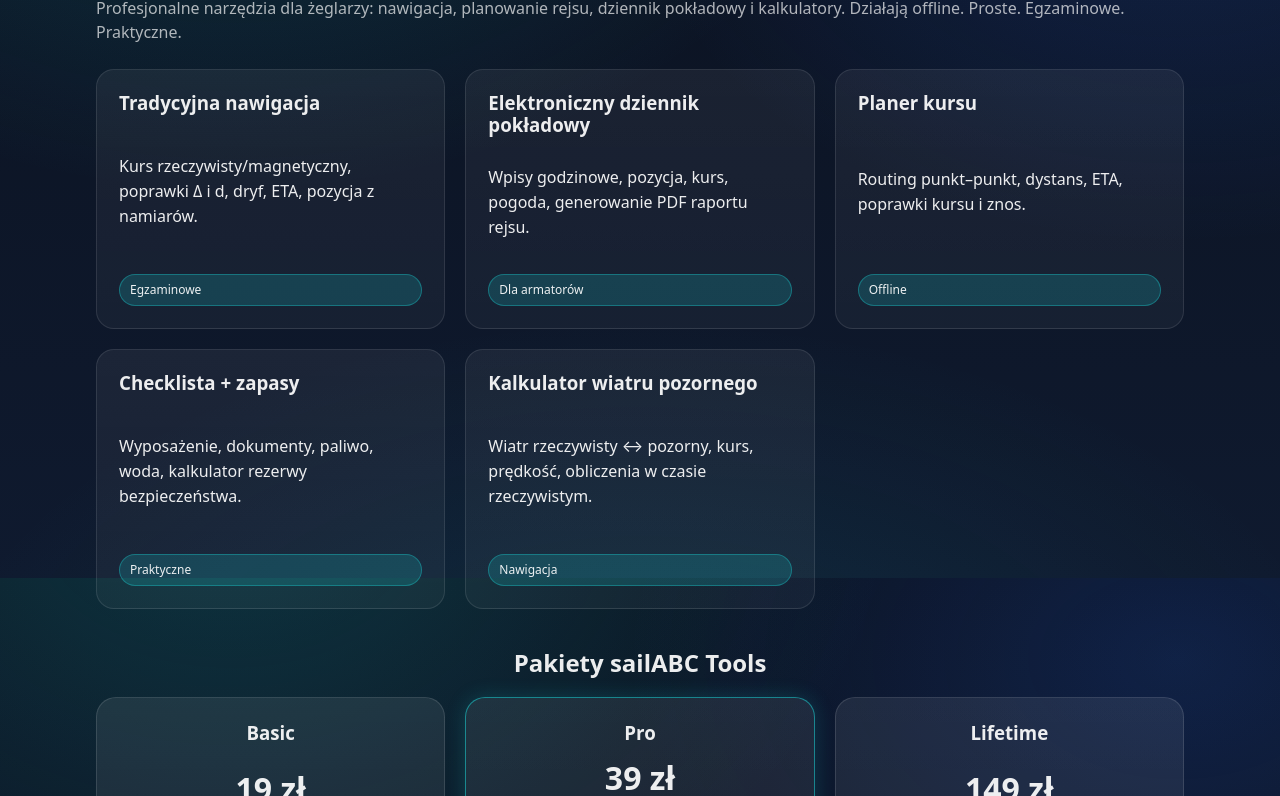
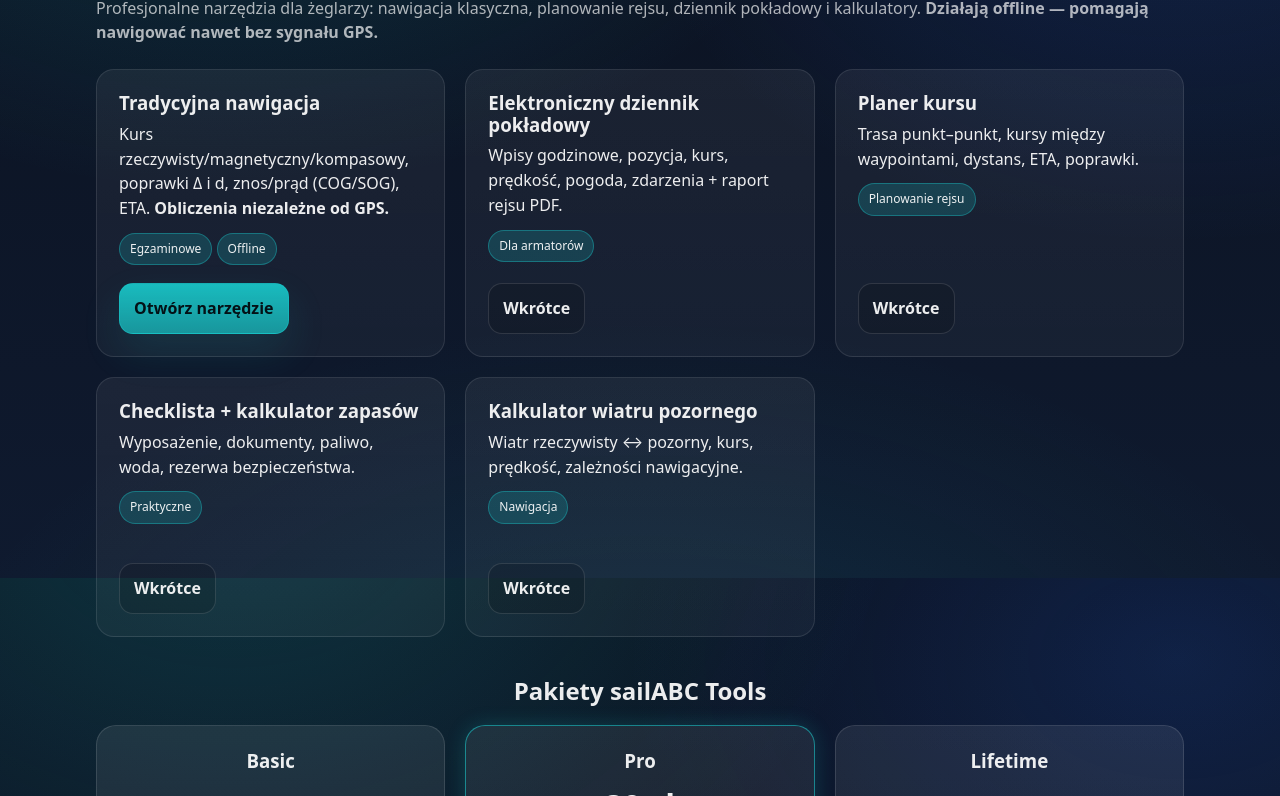
Before and after one commit to czarnecki07-gif/sailABC, a website: page oprogramowanie.html in a window 1280 px wide. Shown: the part 222-1018 px from the top of the page. Drawn offline with Linux system fonts and the light colour scheme.

Commit message:
Update oprogramowanie.html

```diff
--- a/oprogramowanie.html
+++ b/oprogramowanie.html
@@ -5,100 +5,147 @@
   <meta name="viewport" content="width=device-width, initial-scale=1" />
 
   <title>Oprogramowanie dla żeglarzy – sailABC Tools</title>
-  <meta name="description" content="sailABC Tools – narzędzia nawigacyjne, dziennik pokładowy, planer rejsu, checklisty i kalkulatory dla żeglarzy. Wersje Basic, Pro i Lifetime." />
+  <meta name="description" content="sailABC Tools – narzędzia nawigacyjne, dziennik pokładowy, planer rejsu, checklisty i kalkulatory dla żeglarzy. Działają offline i bez GPS." />
 
-  <link rel="stylesheet" href="/style.css" />
-  <link rel="stylesheet" href="/oprogramowanie.css" />
+  <link rel="stylesheet" href="style.css" />
+  <link rel="stylesheet" href="oprogramowanie.css" />
 </head>
 
 <body>
 
 <header class="site-header">
   <div class="container header-inner">
-    <a class="brand" href="/">
-      <img class="brand-logo" src="/logo.png" alt="sailABC.com">
+    <a class="brand" href="index.html" aria-label="sailABC — strona główna">
+      <img class="brand-logo" src="logo.png" alt="sailABC.com">
       <span class="brand-name">sailABC.com</span>
     </a>
 
-    <nav class="site-nav">
-      <a class="nav-btn" href="/nawigacja.htm">Nawigacja</a>
-      <a class="nav-btn" href="/manewry.html">Manewry</a>
-      <a class="nav-btn" href="/bezpieczenstwo.html">Bezpieczeństwo</a>
-      <a class="nav-btn nav-btn-accent" href="/oprogramowanie.html">Oprogramowanie</a>
+    <nav class="site-nav" aria-label="Nawigacja">
+      <a class="nav-btn" href="nawigacja.htm">Nawigacja</a>
+      <a class="nav-btn" href="manewry.html">Manewry</a>
+      <a class="nav-btn" href="bezpieczenstwo.html">Bezpieczeństwo</a>
+      <a class="nav-btn nav-btn-accent" href="oprogramowanie.html">Oprogramowanie</a>
+      <a class="nav-btn" href="quizy.html">Testy i quizy</a>
     </nav>
   </div>
 </header>
 
 <main class="page-tools">
 
+  <!-- ================= HERO ================= -->
   <section class="container tools-hero">
     <h1>sailABC Tools</h1>
     <p class="muted">
-    Profesjonalne narzędzia dla żeglarzy: nawigacja, planowanie rejsu, dziennik pokładowy i kalkulatory.
-    Działają offline. Proste. Egzaminowe. Praktyczne.
+      Profesjonalne narzędzia dla żeglarzy: nawigacja klasyczna, planowanie rejsu,
+      dziennik pokładowy i kalkulatory.
+      <strong>Działają offline — pomagają nawigować nawet bez sygnału GPS.</strong>
     </p>
   </section>
 
-<!-- ====== APLIKACJE ====== -->
+  <!-- ================= NARZĘDZIA ================= -->
+  <section class="container tools-grid" aria-label="Lista narzędzi">
 
-<section class="container tools-grid">
-
-  <!-- 1 -->
-  <div class="tool-card">
+    <!-- Tradycyjna nawigacja -->
+    <article class="tool-card">
+      <div>
         <h3>Tradycyjna nawigacja</h3>
         <p>
-      Kurs rzeczywisty/magnetyczny, poprawki Δ i d, dryf, ETA,
-      pozycja z namiarów.
+          Kurs rzeczywisty/magnetyczny/kompasowy, poprawki Δ i d,
+          znos/prąd (COG/SOG), ETA.
+          <strong>Obliczenia niezależne od GPS.</strong>
         </p>
+        <div class="tool-meta">
           <span class="badge">Egzaminowe</span>
+          <span class="badge">Offline</span>
         </div>
+      </div>
+      <div class="tool-actions">
+        <a class="btn btn-primary btn-full" href="tools-nawigacja.html">
+          Otwórz narzędzie
+        </a>
+      </div>
+    </article>
 
-  <!-- 2 -->
-  <div class="tool-card">
+    <!-- Dziennik -->
+    <article class="tool-card">
+      <div>
         <h3>Elektroniczny dziennik pokładowy</h3>
         <p>
-      Wpisy godzinowe, pozycja, kurs, pogoda,
-      generowanie PDF raportu rejsu.
+          Wpisy godzinowe, pozycja, kurs, prędkość, pogoda, zdarzenia
+          + raport rejsu PDF.
         </p>
+        <div class="tool-meta">
           <span class="badge">Dla armatorów</span>
         </div>
+      </div>
+      <div class="tool-actions">
+        <a class="btn btn-ghost btn-full" href="#" aria-disabled="true">
+          Wkrótce
+        </a>
+      </div>
+    </article>
 
-  <!-- 3 -->
-  <div class="tool-card">
+    <!-- Planer -->
+    <article class="tool-card">
+      <div>
         <h3>Planer kursu</h3>
         <p>
-      Routing punkt–punkt, dystans, ETA,
-      poprawki kursu i znos.
+          Trasa punkt–punkt, kursy między waypointami,
+          dystans, ETA, poprawki.
         </p>
-    <span class="badge">Offline</span>
+        <div class="tool-meta">
+          <span class="badge">Planowanie rejsu</span>
         </div>
+      </div>
+      <div class="tool-actions">
+        <a class="btn btn-ghost btn-full" href="#" aria-disabled="true">
+          Wkrótce
+        </a>
+      </div>
+    </article>
 
-  <!-- 4 -->
-  <div class="tool-card">
-    <h3>Checklista + zapasy</h3>
+    <!-- Checklista -->
+    <article class="tool-card">
+      <div>
+        <h3>Checklista + kalkulator zapasów</h3>
         <p>
           Wyposażenie, dokumenty, paliwo, woda,
-      kalkulator rezerwy bezpieczeństwa.
+          rezerwa bezpieczeństwa.
         </p>
+        <div class="tool-meta">
           <span class="badge">Praktyczne</span>
         </div>
+      </div>
+      <div class="tool-actions">
+        <a class="btn btn-ghost btn-full" href="#" aria-disabled="true">
+          Wkrótce
+        </a>
+      </div>
+    </article>
 
-  <!-- 5 -->
-  <div class="tool-card">
+    <!-- Wiatr -->
+    <article class="tool-card">
+      <div>
         <h3>Kalkulator wiatru pozornego</h3>
         <p>
           Wiatr rzeczywisty ↔ pozorny,
-      kurs, prędkość, obliczenia w czasie rzeczywistym.
+          kurs, prędkość, zależności nawigacyjne.
         </p>
+        <div class="tool-meta">
           <span class="badge">Nawigacja</span>
         </div>
+      </div>
+      <div class="tool-actions">
+        <a class="btn btn-ghost btn-full" href="#" aria-disabled="true">
+          Wkrótce
+        </a>
+      </div>
+    </article>
 
   </section>
 
-<!-- ====== CENNIK ====== -->
-
-<section class="container pricing">
-
+  <!-- ================= CENNIK ================= -->
+  <section class="container pricing" aria-label="Cennik">
     <h2>Pakiety sailABC Tools</h2>
 
     <div class="pricing-grid">
@@ -138,7 +185,6 @@
       </div>
 
     </div>
-
   </section>
 
 </main>
@@ -149,8 +195,15 @@
       <strong>sailABC</strong>
       <p class="muted small">Profesjonalne narzędzia dla żeglarzy</p>
     </div>
+    <div class="muted small">
+      © <span id="year"></span> sailABC
+    </div>
   </div>
 </footer>
 
+<script>
+  document.getElementById('year').textContent = new Date().getFullYear();
+</script>
+
 </body>
 </html>
```
Lines whose indentation alone changed are shown as unchanged.
